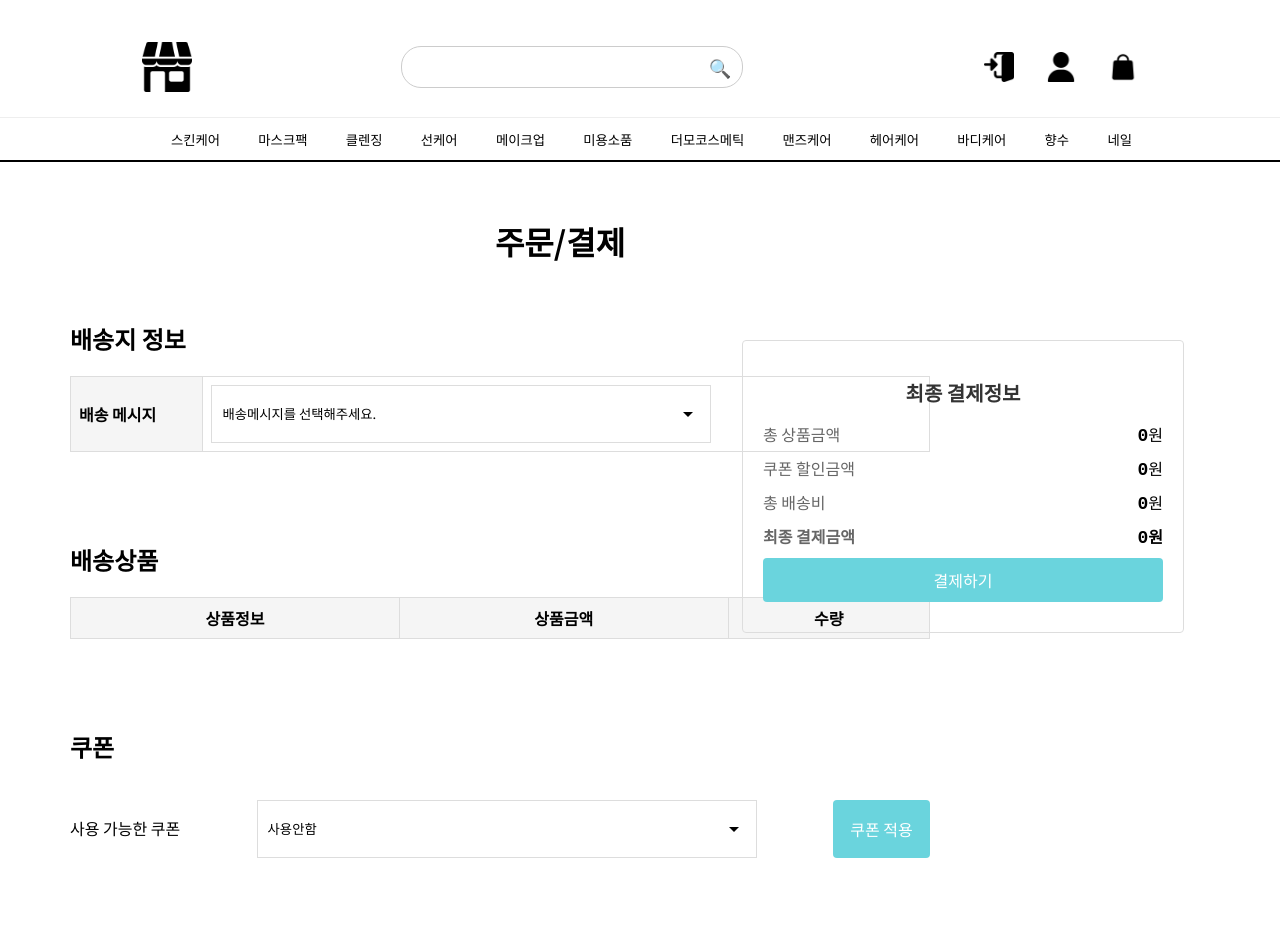
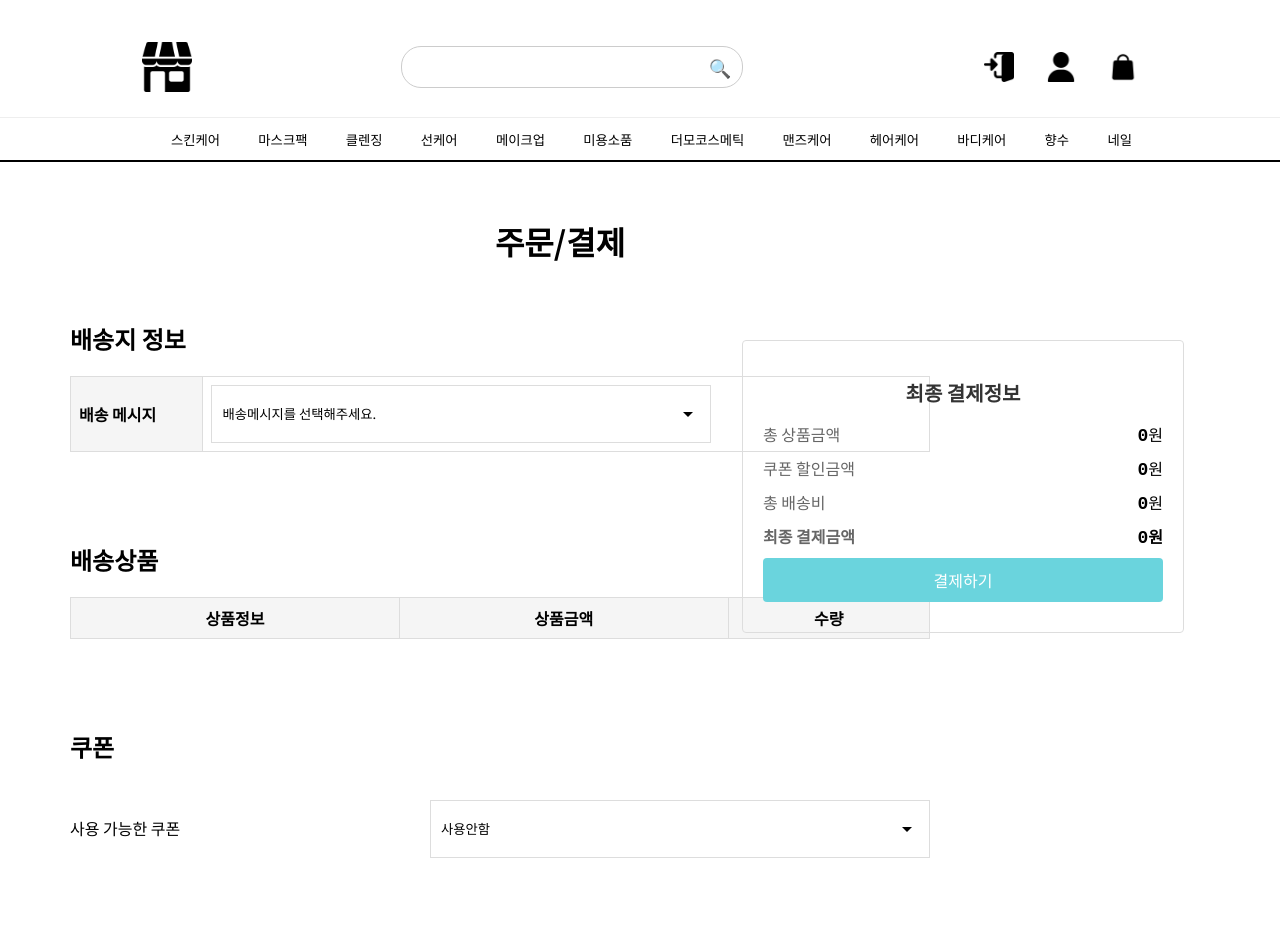
Before and after one commit to sennydayk/DrugStore-FE, a React (Create React App) app: page /order in a window 1280 px wide. Shown: the top 948 px of the page. Built offline with nearby package versions, Linux system fonts and the light colour scheme.

Commit message:
chore: Remove button from UI

```diff
--- a/src/pages/OrderPay/Coupon.tsx
+++ b/src/pages/OrderPay/Coupon.tsx
@@ -123,9 +123,6 @@ const Coupon: React.FC<CouponProps> = ({ onCouponChange }) => {
             </option>
           ))}
         </select>
-        <button onClick={applyCoupon} className="orderpay_couponbtn">
-          쿠폰 적용
-        </button>
       </div>
     </div>
   );
```
